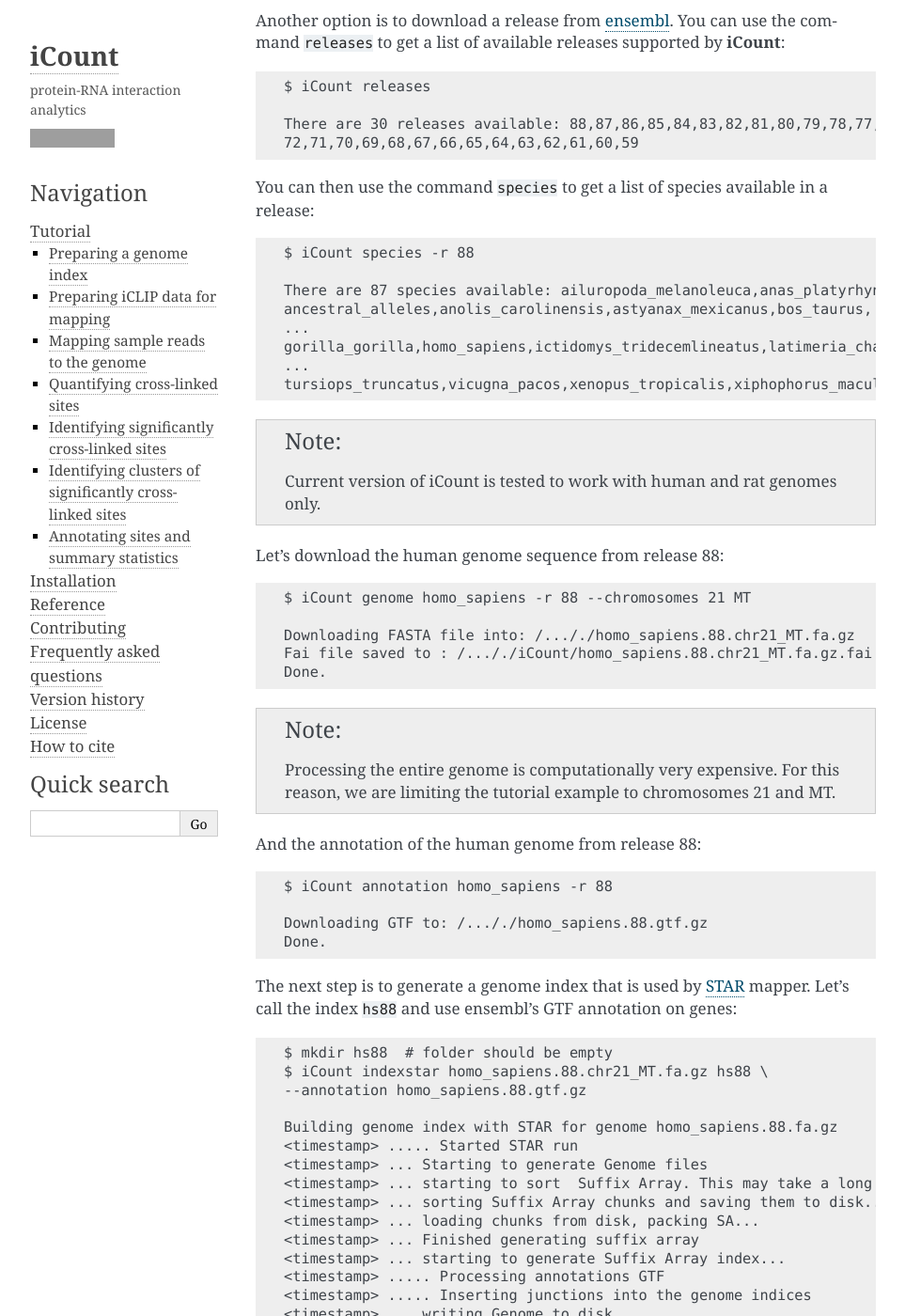
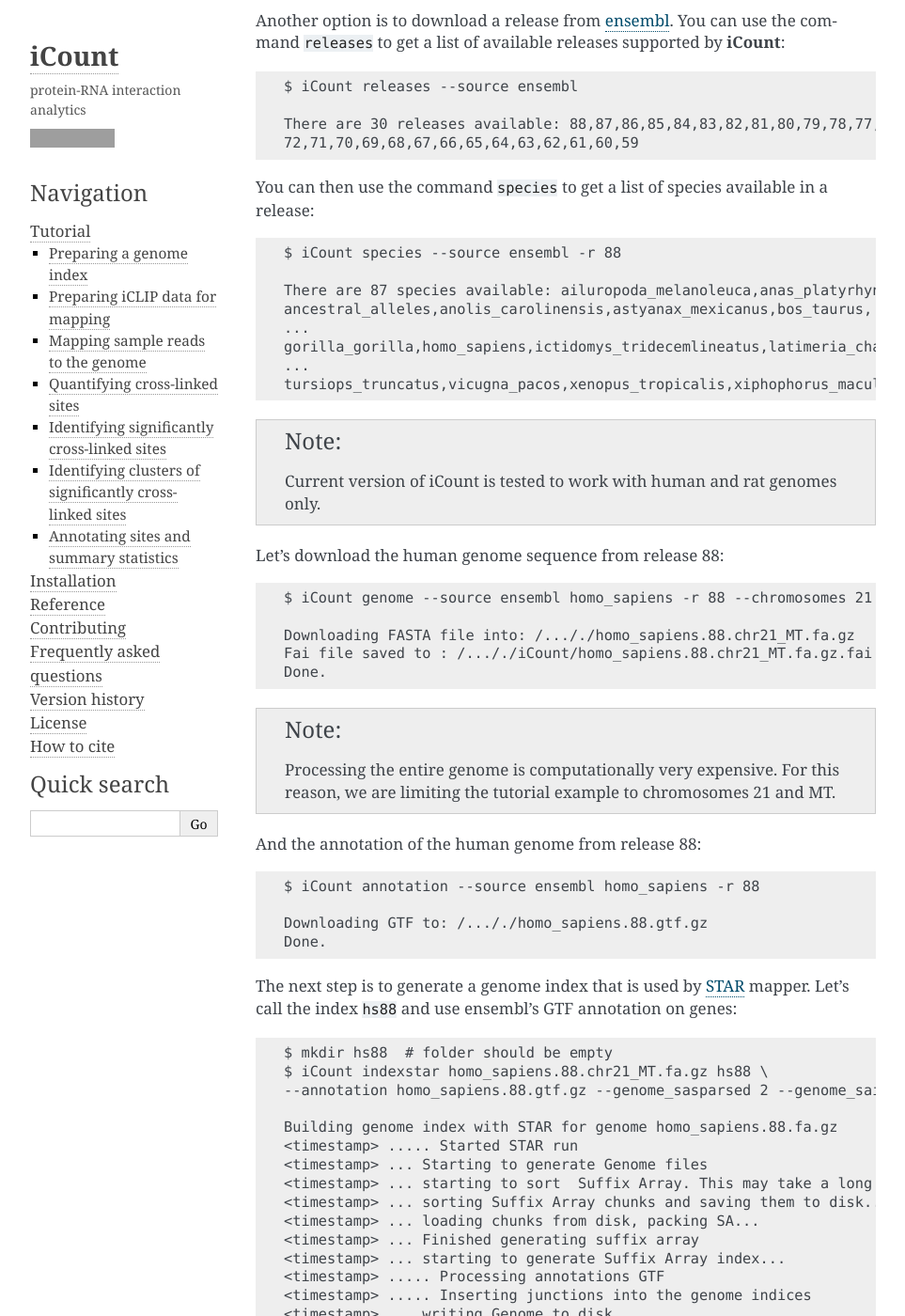
Before and after one commit to tomazc/iCount, a Sphinx documentation site: the page built from docs/source/tutorial.rst, in a window 1280 px wide and 1400 px high, scrolled down 718 px. Shown: the whole window at 94% size, without its empty margins (148-1111 px from the left). Built offline with Sphinx 7.4.7, drawn with Linux system fonts in a browser that asks for light colours; some of the changed text lies outside the part shown; grey boxes are pictures that could not be loaded.

Commit message:
star: Add optional arguments to control memory usage, related to #134
With arguments genome_sasparsed and genome_saindexnbases one can control STAR's memory requirements and usage.

```diff
--- a/docs/source/tutorial.rst
+++ b/docs/source/tutorial.rst
@@ -33,7 +33,7 @@
 Another option is to download a release from `ensembl`_. You can use the command ``releases`` to
 get a list of available releases supported by **iCount**::
 
-    $ iCount releases
+    $ iCount releases --source ensembl
 
     There are 30 releases available: 88,87,86,85,84,83,82,81,80,79,78,77,76,75,74,73,
     72,71,70,69,68,67,66,65,64,63,62,61,60,59
@@ -41,7 +41,7 @@
 
 You can then use the command ``species`` to get a list of species available in a release::
 
-    $ iCount species -r 88
+    $ iCount species --source ensembl -r 88
 
     There are 87 species available: ailuropoda_melanoleuca,anas_platyrhynchos,
     ancestral_alleles,anolis_carolinensis,astyanax_mexicanus,bos_taurus,
@@ -55,7 +55,7 @@
 
 Let's download the human genome sequence from release 88::
 
-    $ iCount genome homo_sapiens -r 88 --chromosomes 21 MT
+    $ iCount genome --source ensembl homo_sapiens -r 88 --chromosomes 21 MT
 
     Downloading FASTA file into: /..././homo_sapiens.88.chr21_MT.fa.gz
     Fai file saved to : /..././iCount/homo_sapiens.88.chr21_MT.fa.gz.fai
@@ -67,7 +67,7 @@
 
 And the annotation of the human genome from release 88::
 
-    $ iCount annotation homo_sapiens -r 88
+    $ iCount annotation --source ensembl homo_sapiens -r 88
 
     Downloading GTF to: /..././homo_sapiens.88.gtf.gz
     Done.
@@ -77,7 +77,7 @@
 
     $ mkdir hs88  # folder should be empty
     $ iCount indexstar homo_sapiens.88.chr21_MT.fa.gz hs88 \
-    --annotation homo_sapiens.88.gtf.gz
+    --annotation homo_sapiens.88.gtf.gz --genome_sasparsed 2 --genome_saindexnbases 13
 
     Building genome index with STAR for genome homo_sapiens.88.fa.gz
     <timestamp> ..... Started STAR run
@@ -98,6 +98,10 @@
 .. note::
     A subfolder ``hs88`` will be created in current working directory. You can specify
     alternative relative or absolute paths, e.g., ``indexes/hs88``.
+
+.. note::
+    Changing the parameters ``genome_sasparsed`` and ``genome_saindexnbases`` results into
+    lower memory requirements but longer run times.
 
 We are now ready to start mapping iCLIP data to the human genome!
 
```
Also changed, not shown: docs/source/ref_CLI.txt (+11 -2 lines), 3 other files.
